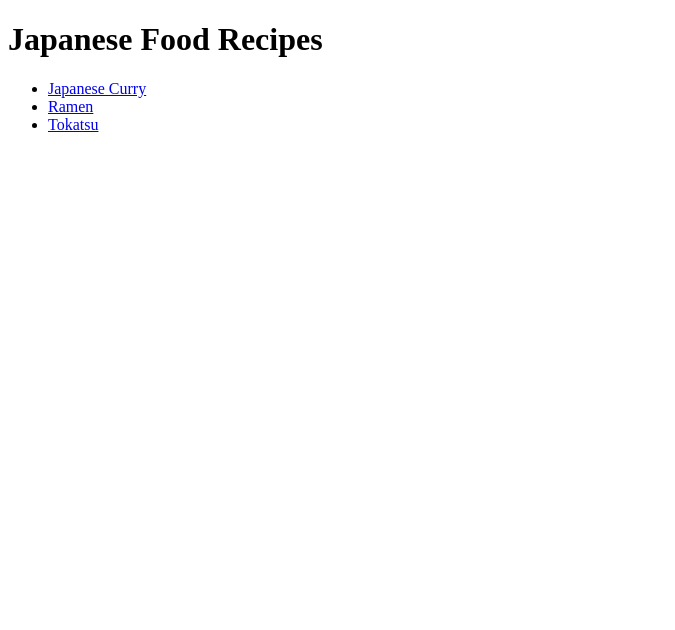
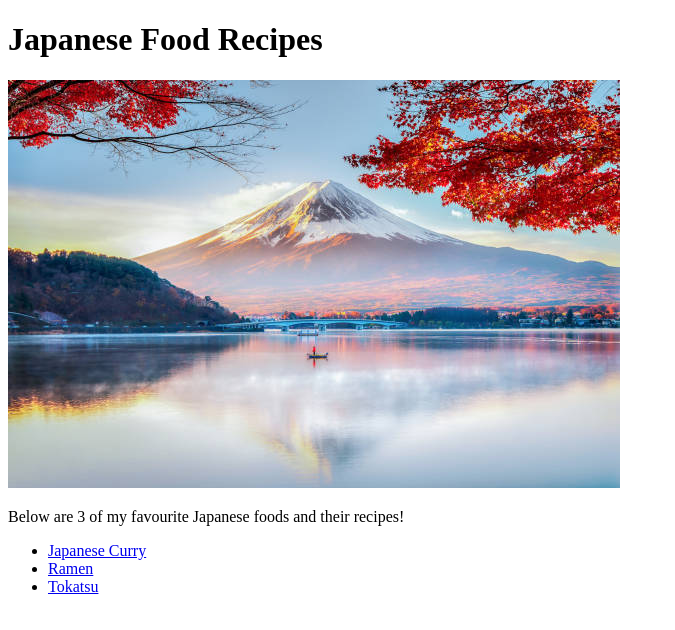
Before and after one commit to juliantwn123/odin-recipes, a plain HTML site: page index.html in a window 1280 px wide. Shown: the whole page, without its empty margins (0-675 px from the left). Drawn offline with Linux system fonts and the light colour scheme.

Commit message:
Add img and description to index.html

```diff
--- a/index.html
+++ b/index.html
@@ -8,6 +8,8 @@
 </head>
 <body>
     <h1>Japanese Food Recipes</h1>
+    <img src="recipes/images/japan.jpg">
+    <p>Below are 3 of my favourite Japanese foods and their recipes!</p>
     <ul>
         <li><a href="recipes/curry.html">Japanese Curry</a></li>
         <li><a href="recipes/ramen.html">Ramen</a></li>
```
Also changed, not shown: recipes/images/japan.jpg (added).
